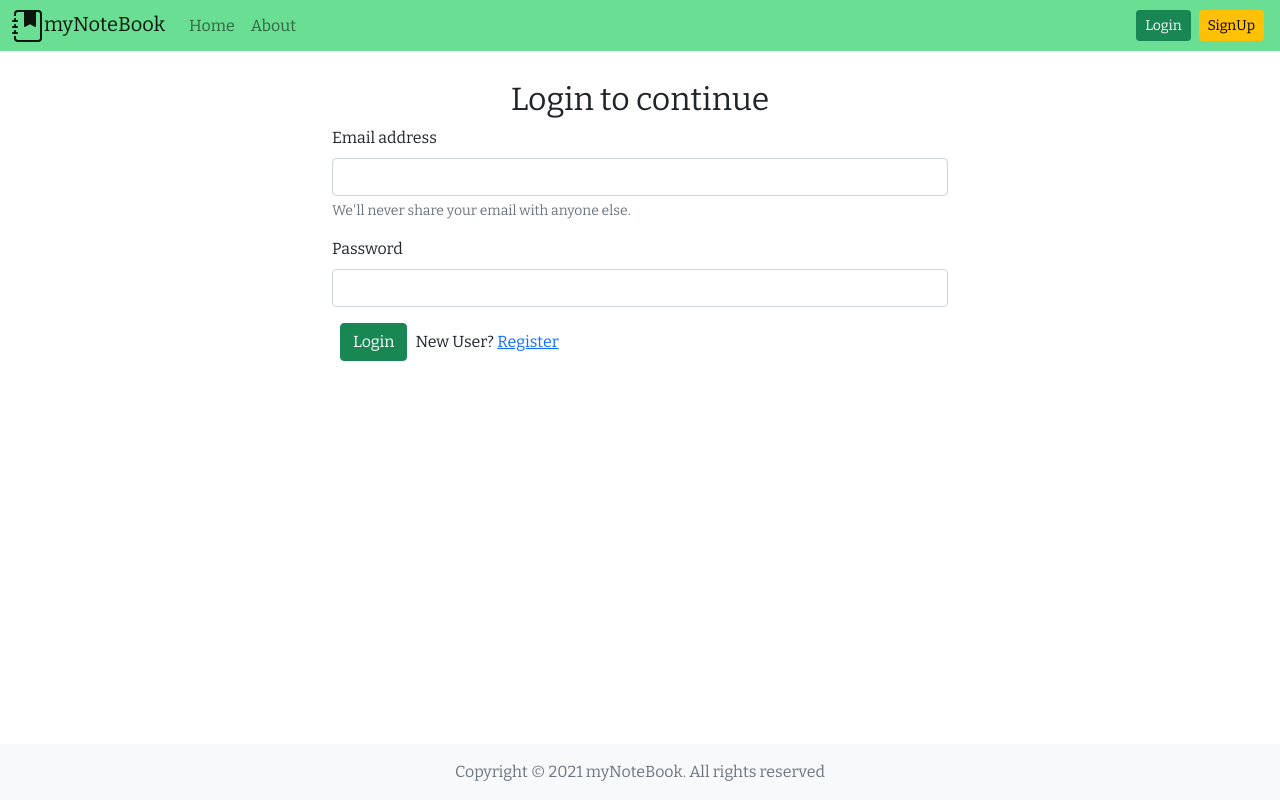
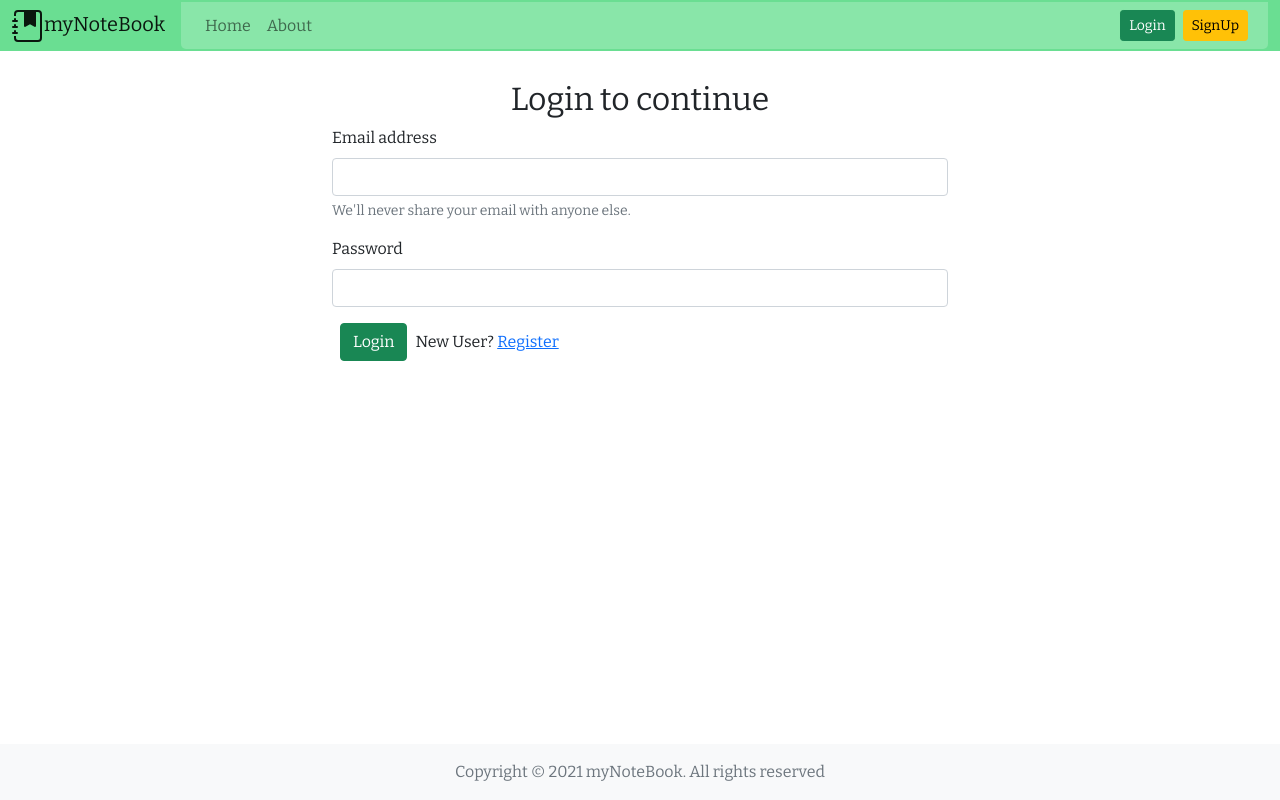
Before and after one commit to prathamesh-dukare/My-Notebook-React, a React (Create React App) app: page /login in a window 1280 px wide. Built offline with nearby package versions, Linux system fonts and the light colour scheme.

Commit message:
FE :: Fixed : Navbar Colapse Mobile

```diff
--- a/src/App.css
+++ b/src/App.css
@@ -26,7 +26,12 @@ h2{
 .btn-addnote{
   background-color: #0aa640;
 }
-
+.collapse {
+  background-color: rgb(137, 230, 169);
+  padding: 0.2em 1rem;
+  border-bottom-left-radius: 5px;
+  border-bottom-right-radius: 5px;
+}
 /* About  */
 img{
   width:55vw;
```
